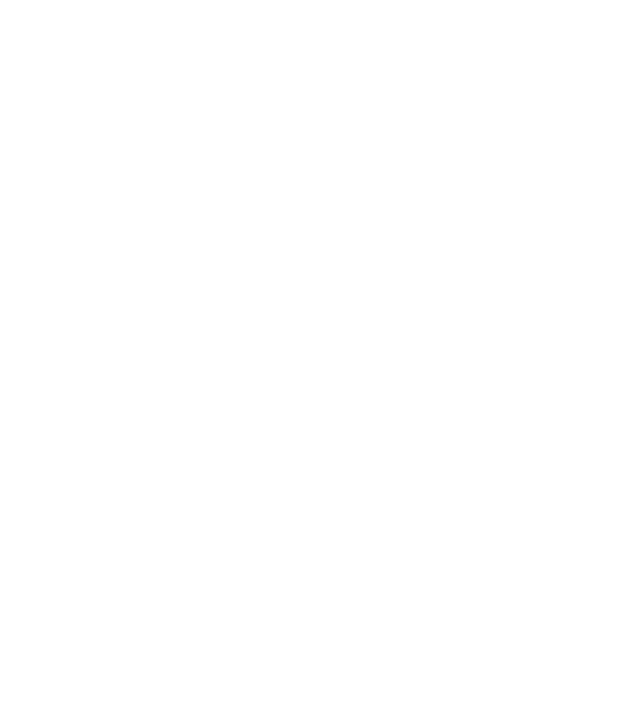
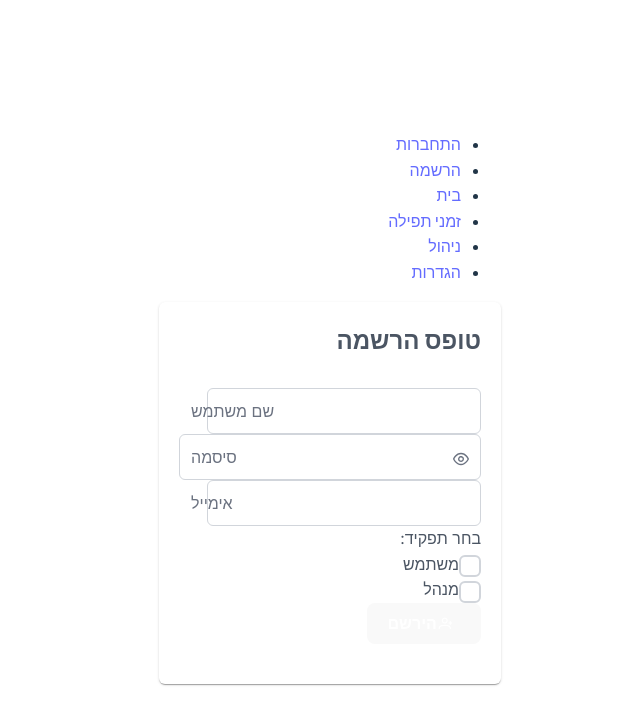
Before and after one commit to noa662/Synagogue-smart-board, a React (Vite) app in the folder react/: page /register in a window 1280 px wide. Before the commit this address had no page. Shown: the top 724 px of the page, without its empty margins (640-1280 px from the left). Built offline with nearby package versions, Linux system fonts and the light colour scheme.

Commit message:
write login and register

```diff
--- a/react/src/App.jsx
+++ b/react/src/App.jsx
@@ -4,6 +4,8 @@
 import PrayerTimesBoard from "./Components/PrayerTimesBoard";
 import AdminDashboard from "./Components/AdminDashboard";
 import SettingsForm from "./Components/SettingsForm";
+import Register from "./Components/Register";
+import Login from "./Components/Login";
 
 const App = () => {
   return (
@@ -11,6 +13,8 @@
       <Routes>
         <Route path="/" element={<MainLayout />}>
           <Route index element={<SynagogueBoard />} />
+          <Route path="register" element={<Register />} />
+          <Route path="login" element={<Login />} />
           <Route path="prayers" element={<PrayerTimesBoard />} />
           <Route path="admin" element={<AdminDashboard />} />
           <Route path="settings" element={<SettingsForm />} />
--- /dev/null
+++ b/react/src/Components/Login.jsx
@@ -0,0 +1,30 @@
+import React, { useState } from "react";
+import { Password } from 'primereact/password';
+import { InputText } from "primereact/inputtext";
+import { FloatLabel } from "primereact/floatlabel";
+
+const Login = () => {
+
+  const [name, setName] = useState('');
+  const [password, setPassword] = useState('');
+
+  return (<>
+      <div className="card flex justify-content-center w-[700px]">
+      <FloatLabel>
+        <InputText id="username" value={name} onChange={(e) => setName(e.target.value)} />
+        <label htmlFor="username">Username</label>
+      </FloatLabel>
+    </div>
+    <br></br>
+<div className="card flex justify-content-center w-[700px]">
+    <FloatLabel>
+     <Password id="password" value={password} onChange={(e) => setPassword(e.target.value)} toggleMask />
+       <label htmlFor="password">Password</label>
+    </FloatLabel>
+        </div>
+  </>
+
+  );
+};
+
+export default Login;
--- a/react/src/Components/PrayerTimesBoard.jsx
+++ b/react/src/Components/PrayerTimesBoard.jsx
@@ -1,6 +1,77 @@
+// import { Card } from 'primereact/card';3
+// import { useEffect, useState } from "react";
+// import { useNavigate } from "react-router-dom";
+// import axios from "axios";
+
+// const PrayerTimesBoard = () => {
+
+//   const [prayerTimes, setPrayerTimes] = useState(null);
+//   const [error, setError] = useState(null);
+//   const [currentTime, setCurrentTime] = useState(new Date());
+//   const navigate = useNavigate();
+
+//   // עדכון זמני תפילה
+//   useEffect(() => {
+//     const fetchPrayerTimes = async () => {
+//       try {
+//         const response = await axios.get("http://localhost:8080/prayer-times/67eacba13f3e4ef2a2aebd26");
+//         setPrayerTimes(response.data);
+//       } catch (err) {
+//         console.error("שגיאה בטעינת זמני תפילה:", err);
+//         setError("שגיאה בטעינת זמני תפילה");
+//       }
+//     };
+
+//     fetchPrayerTimes();
+//     const interval = setInterval(fetchPrayerTimes, 60000);
+//     return () => clearInterval(interval);
+//   }, []);
+
+//   if (!prayerTimes) {
+//     return <p className="text-center text-gray-600">טוען זמני תפילה...</p>;
+//   }
+
+//   return (
+//     <div className="max-w-md mx-auto mt-6">
+//       <Card title="זמני תפילה" className="shadow-2xl border-round-xl">
+//         <ul className="text-lg text-gray-800 space-y-2 leading-relaxed list-none p-0 m-0">
+//           <li><strong>שחרית:</strong> {prayerTimes.shacharit}</li>
+//           <li><strong>מנחה:</strong> {prayerTimes.mincha}</li>
+//           <li><strong>ערבית:</strong> {prayerTimes.maariv}</li>
+//         </ul>
+//       </Card>
+//     </div>
+//   );
+// };
+
+// export default PrayerTimesBoard;
+
 import { Card } from 'primereact/card';
+import { useEffect, useState } from "react";
+import axios from "axios";
 
-const PrayerTimesBoard = ({ prayerTimes }) => {
+const PrayerTimesBoard = () => {
+
+  const [prayerTimes, setPrayerTimes] = useState(null);
+  const [error, setError] = useState(null);
+
+  // עדכון זמני תפילה
+  useEffect(() => {
+    const fetchPrayerTimes = async () => {
+      try {
+        const response = await axios.get("http://localhost:8080/prayer-times/67eacba13f3e4ef2a2aebd26");
+        setPrayerTimes(response.data);
+      } catch (err) {
+        console.error("שגיאה בטעינת זמני תפילה:", err);
+        setError("שגיאה בטעינת זמני תפילה");
+      }
+    };
+
+    fetchPrayerTimes();
+    const interval = setInterval(fetchPrayerTimes, 60000);
+    return () => clearInterval(interval);
+  }, []);
+
   if (!prayerTimes) {
     return <p className="text-center text-gray-600">טוען זמני תפילה...</p>;
   }
--- /dev/null
+++ b/react/src/Components/Register.jsx
@@ -0,0 +1,129 @@
+import React, { useState } from "react";
+import { InputText } from "primereact/inputtext";
+import { Password } from "primereact/password";
+import { FloatLabel } from "primereact/floatlabel";
+import { Checkbox } from "primereact/checkbox";
+import { Button } from "primereact/button";
+import { Card } from "primereact/card";
+import axios from "axios";
+
+const Register = () => {
+  const [username, setUsername] = useState("");
+  const [password, setPassword] = useState("");
+  const [email, setEmail] = useState("");
+  const [selectedRole, setSelectedRole] = useState(null);
+  const [adminPassword, setAdminPassword] = useState("");
+
+  const handleRoleChange = (role) => {
+    setSelectedRole(prev => (prev === role ? null : role));
+  };
+
+  const handleSubmit = async () => {
+    const registrationData = {
+      username,
+      password,
+      email,
+      role: selectedRole,
+      adminPassword: selectedRole === "admin" ? adminPassword : null,
+    };
+
+    try {
+        await axios.post("http://localhost:8080/users", registrationData);
+        console.log("המשתמש נרשם בהצלחה");
+      } catch (err) {
+        console.error("שגיאה ביצירת משתמש חדש:", err);
+      }
+  };
+
+  return (
+    <div className="flex justify-content-center mt-8">
+      <Card title="טופס הרשמה" className="w-full max-w-[500px] shadow-3">
+        <div className="flex flex-column gap-4">
+
+          {/* שם משתמש */}
+          <FloatLabel>
+            <InputText
+              id="username"
+              value={username}
+              onChange={(e) => setUsername(e.target.value)}
+              className="w-full"
+            />
+            <label htmlFor="username">שם משתמש</label>
+          </FloatLabel>
+
+          {/* סיסמה */}
+          <FloatLabel>
+            <Password
+              id="password"
+              value={password}
+              onChange={(e) => setPassword(e.target.value)}
+              toggleMask
+              feedback={false}
+              className="w-full"
+            />
+            <label htmlFor="password">סיסמה</label>
+          </FloatLabel>
+
+          {/* אימייל */}
+          <FloatLabel>
+            <InputText
+              id="email"
+              value={email}
+              onChange={(e) => setEmail(e.target.value)}
+              className="w-full"
+            />
+            <label htmlFor="email">אימייל</label>
+          </FloatLabel>
+
+          {/* תפקיד */}
+          <div className="flex flex-column gap-2 mt-3">
+            <span className="text-sm text-gray-600 mb-1">בחר תפקיד:</span>
+            <div className="flex align-items-center gap-2">
+              <Checkbox
+                inputId="user"
+                value="user"
+                onChange={() => handleRoleChange("user")}
+                checked={selectedRole === "user"}
+              />
+              <label htmlFor="user" className="cursor-pointer">משתמש</label>
+            </div>
+            <div className="flex align-items-center gap-2">
+              <Checkbox
+                inputId="admin"
+                value="admin"
+                onChange={() => handleRoleChange("admin")}
+                checked={selectedRole === "admin"}
+              />
+              <label htmlFor="admin" className="cursor-pointer">מנהל</label>
+            </div>
+          </div>
+
+          {/* סיסמה למנהל */}
+          {selectedRole === "admin" && (
+            <FloatLabel>
+              <Password
+                id="admin-password"
+                value={adminPassword}
+                onChange={(e) => setAdminPassword(e.target.value)}
+                toggleMask
+                feedback={false}
+                className="w-full"
+              />
+              <label htmlFor="admin-password">סיסמת מנהל</label>
+            </FloatLabel>
+          )}
+
+          {/* כפתור שליחה */}
+          <Button
+            label="הירשם"
+            icon="pi pi-user-plus"
+            className="w-full mt-4"
+            onClick={handleSubmit}
+          />
+        </div>
+      </Card>
+    </div>
+  );
+};
+
+export default Register;
--- a/react/src/Containers/MainLayout.jsx
+++ b/react/src/Containers/MainLayout.jsx
@@ -6,6 +6,8 @@
       {/* תפריט ניווט */}
       <nav className="bg-gray-200 p-4">
         <ul className="flex gap-4">
+        <li><Link to="/register">התחברות</Link></li>
+        <li><Link to="/login">הרשמה</Link></li>
           <li><Link to="/">בית</Link></li>
           <li><Link to="/prayers">זמני תפילה</Link></li>
           <li><Link to="/admin">ניהול</Link></li>
```
Also changed, not shown: react/src/Components/SynagogueBoard.jsx (+37 -72 lines), 1 other file (tests, documents, lock files or other folders).
